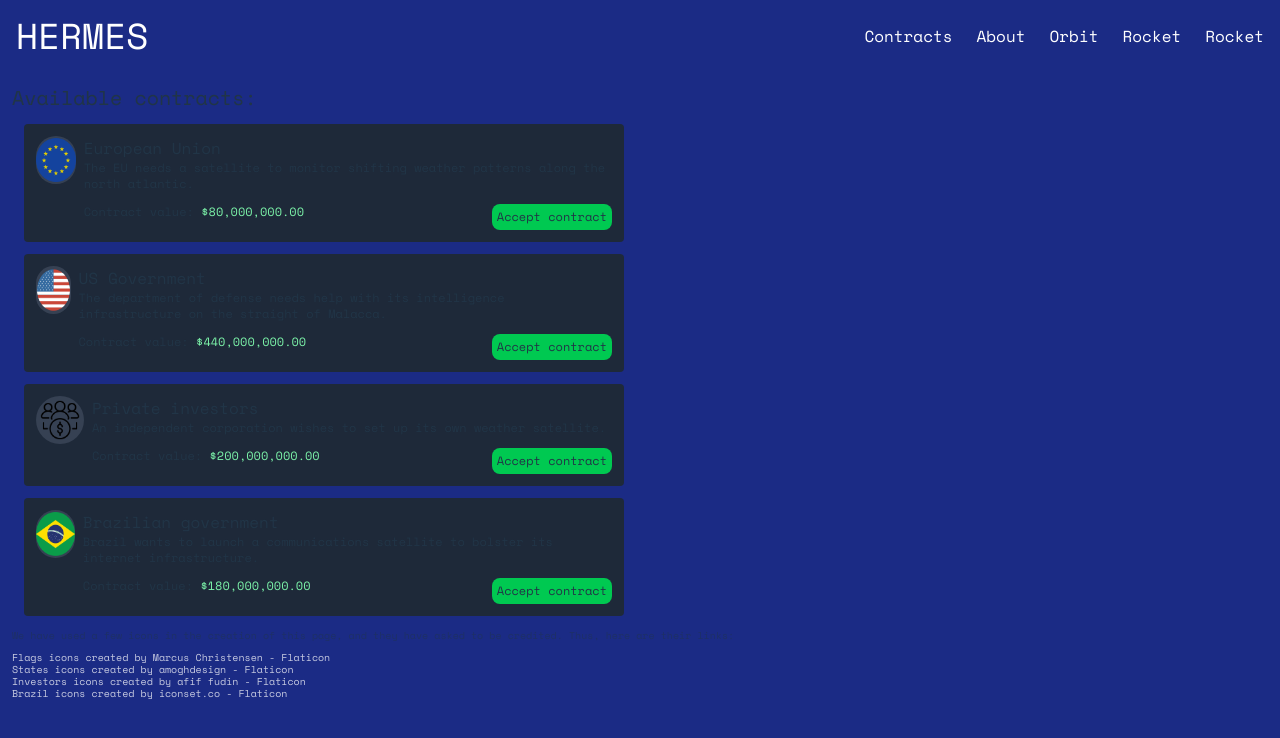
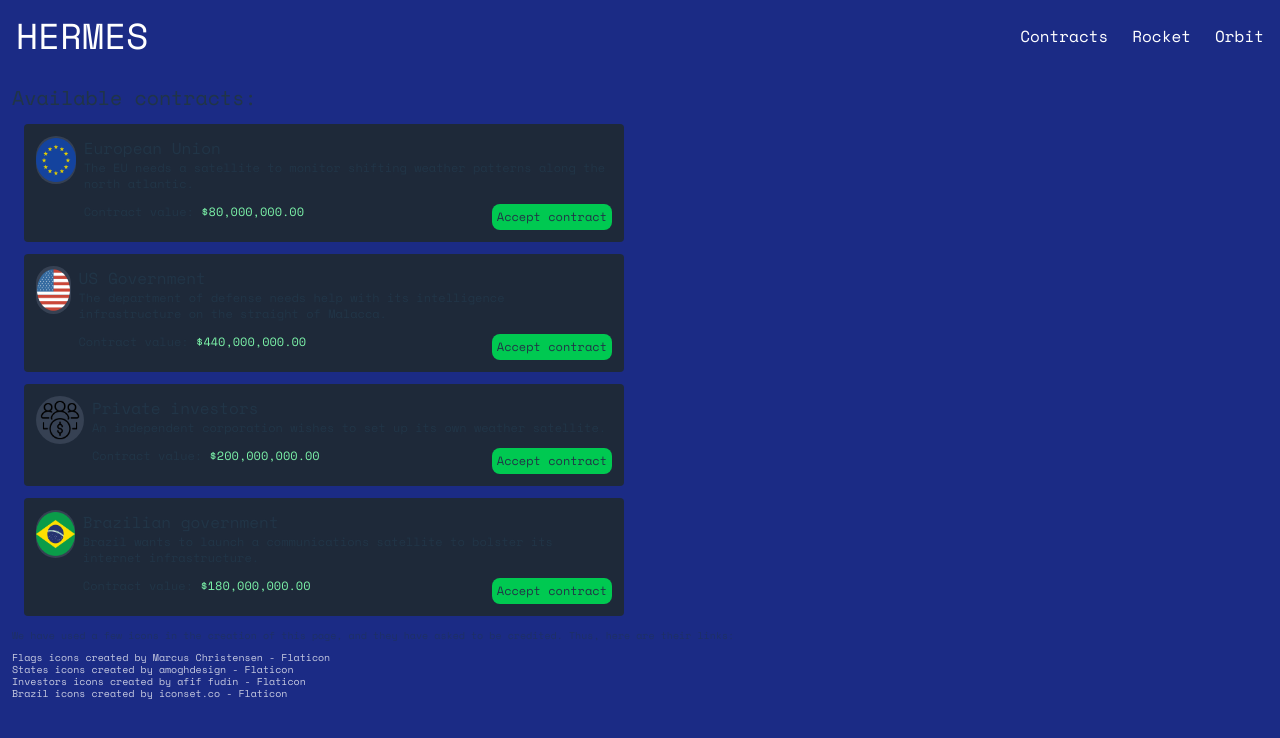
Before and after one commit to andrehmf23/Stellar-Entertainment, a React (Vite) app: page /contracts in a window 1280 px wide. Shown: the top 738 px of the page. Built offline with nearby package versions, Linux system fonts and the light colour scheme.

Commit message:
refactor: remove satellites and about pages

```diff
--- a/src/App.tsx
+++ b/src/App.tsx
@@ -1,5 +1,5 @@
 import { BrowserRouter, Routes, Route } from "react-router-dom";
-import { About, Orbit, Home, Contracts, Rocket, Satellites } from "./pages";
+import { Orbit, Home, Contracts, Rocket } from "./pages";
 import { Header } from "./components";
 import { routes } from "./routes";
 
@@ -7,14 +7,12 @@
     return (
         <BrowserRouter>
             <main className="min-h-screen bg-[#1B2B85]">
-            <Header />
+                <Header />
                 <Routes>
                     <Route path={routes.home} element={<Home />} />
-                    <Route path={routes.about} element={<About />} />
                     <Route path={routes.orbit} element={<Orbit />} />
                     <Route path={routes.contracts} element={<Contracts />} />
                     <Route path={routes.rocket} element={<Rocket />} />
-                    <Route path={routes.satellites} element={<Satellites />} />
                 </Routes>
             </main>
         </BrowserRouter>
--- a/src/components/Header.tsx
+++ b/src/components/Header.tsx
@@ -13,20 +13,12 @@
             link: routes.contracts,
         },
         {
-            name: "About",
-            link: routes.about,
+            name: "Rocket",
+            link: routes.rocket,
         },
         {
             name: "Orbit",
             link: routes.orbit,
-        },
-        {
-            name: "Rocket",
-            link: routes.rocket,
-        },
-        {
-            name: "Rocket",
-            link: routes.rocket,
         },
     ];
 
--- a/src/pages/About.tsx
+++ /dev/null
@@ -1,3 +0,0 @@
-export function About() {
-  return <h1>Página About</h1>;
-};
--- a/src/pages/Orbit.tsx
+++ b/src/pages/Orbit.tsx
@@ -1,10 +1,12 @@
 import { CanvasView } from "../context";
+import { Satellites } from "./Satellites";
 
 export function Orbit() {
   return (
     <div className="flex items-center p-8 gap-8">
 
       <CanvasView />
+      <Satellites />
     </div>
   );
 }
--- a/src/pages/index.tsx
+++ b/src/pages/index.tsx
@@ -1,6 +1,4 @@
-export { About } from "./About";
 export { Contracts } from "./Contracts";
 export { Home } from "./Home";
 export { Orbit } from "./Orbit";
 export { Rocket } from "./Rocket";
-export { Satellites } from "./Satellites";
--- a/src/routes/routes.ts
+++ b/src/routes/routes.ts
@@ -1,8 +1,6 @@
 export const routes = {
     home: "/",
     contracts: "/contracts",
-    about: "/about",
     orbit: "/orbit",
     rocket: "/rocket",
-    satellites: '/satellites',
 };
```
